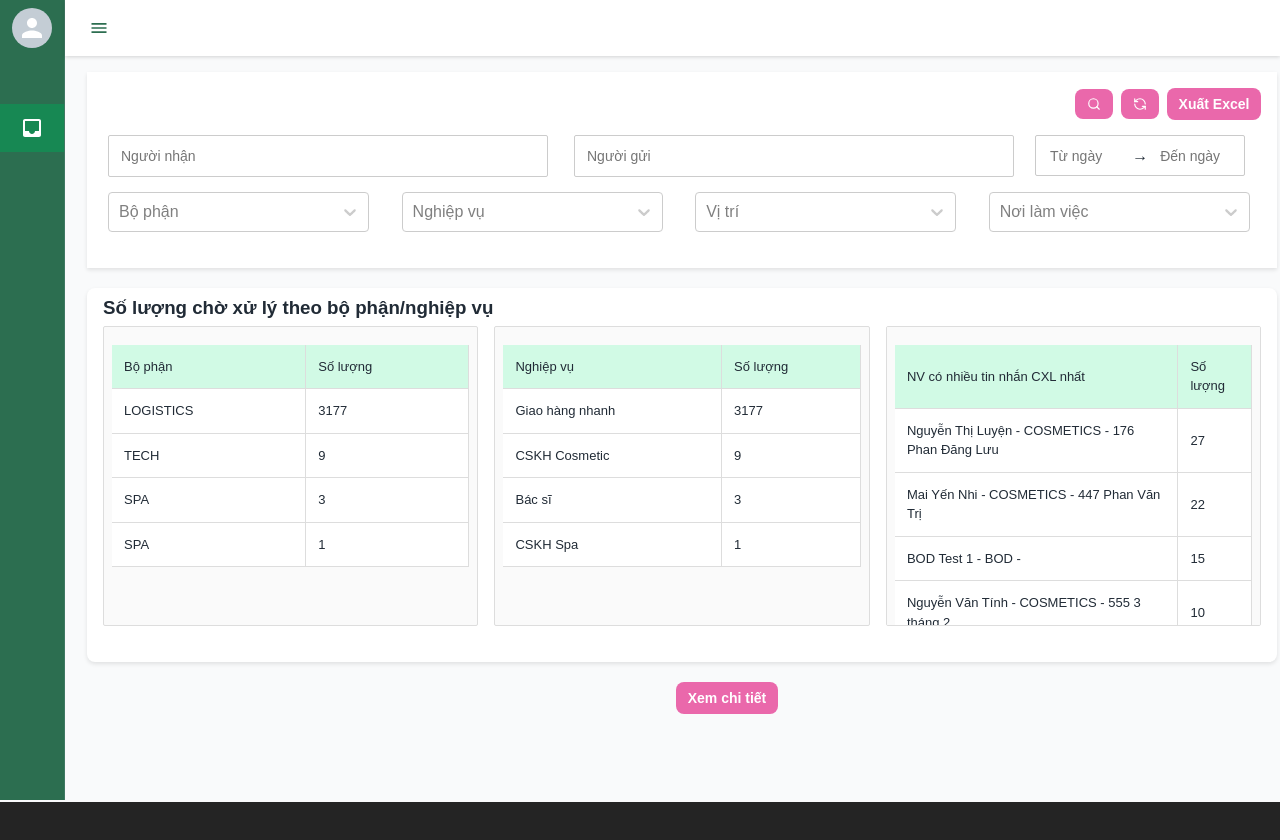
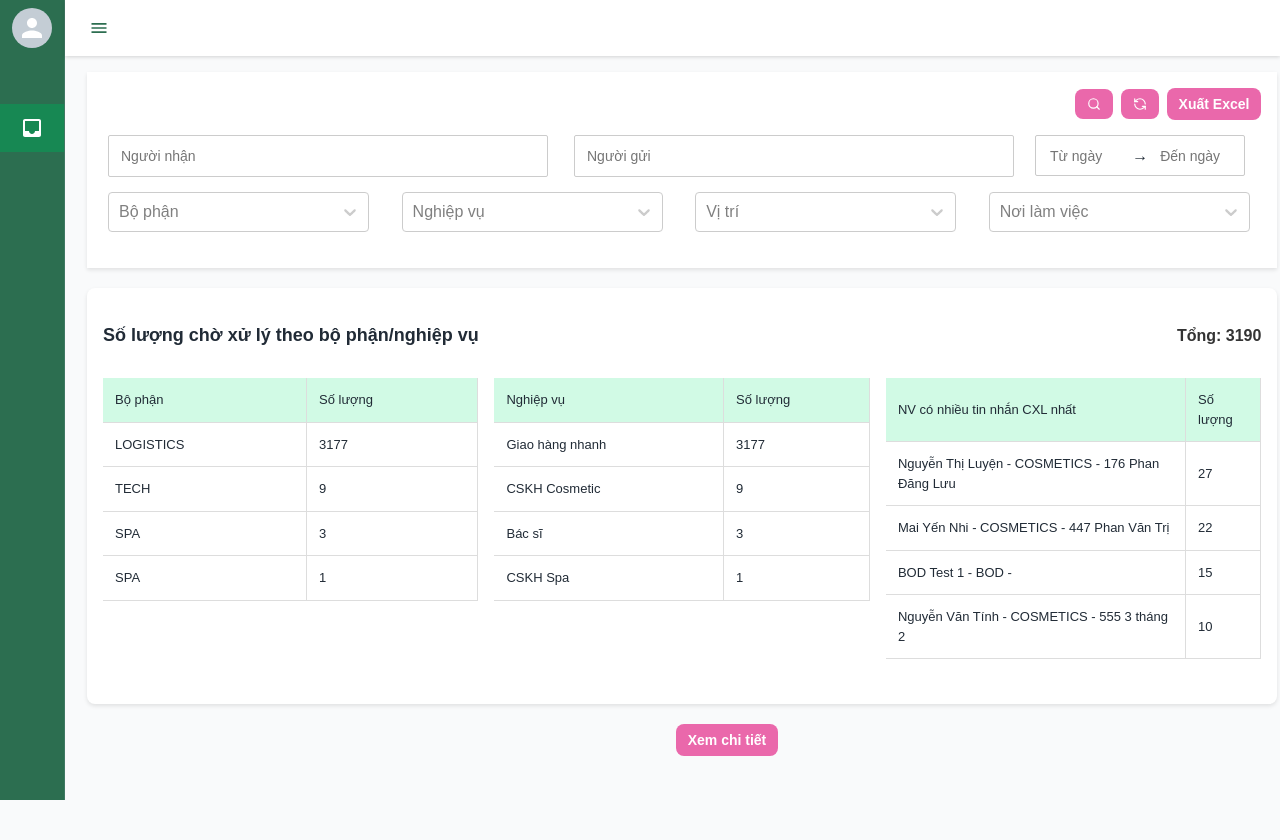
Before and after one commit to ThucTran1310/ThucTap_TranNgocThuc, a React (Vite) app: page /dashboard in a window 1280 px wide. Shown: the top 840 px of the page. Before the commit the page ends 802 px from the top, so only its background shows below. Built offline with nearby package versions, Linux system fonts and the light colour scheme.

Commit message:
thay đổi một số vấn đề giao diện

```diff
--- a/src/pages/dashboard/dashboard.scss
+++ b/src/pages/dashboard/dashboard.scss
@@ -332,15 +332,13 @@ tr:hover {
 
 /* Mỗi bảng chiếm 50% (chia đều) */
 .table-container {
-  flex: 1;
-  overflow-x: auto;
-  border-radius: 2px;
-  border: 1px solid #ddd;
-  background-color: #fafafa;
-  padding: 8px;
-  overflow: auto;
-  scrollbar-width: none; /* Firefox */
-  font-size: 13px;
+    flex: 1;
+    overflow-x: auto;
+    border: none;
+    background-color: transparent;
+    padding: 0;
+    scrollbar-width: none;
+    font-size: 13px;
 }
 
 .table-container::-webkit-scrollbar {
@@ -404,3 +402,20 @@ tr:hover {
   text-overflow: unset;  /* Loại bỏ dấu chấm dọc */
   white-space: normal;  /* Cho phép văn bản xuống dòng nếu cần */
 }
+.header-with-total {
+    display: flex;
+    justify-content: space-between;
+    align-items: center;
+    margin-bottom: 16px;
+  }
+
+  .section-title {
+    font-size: 18px;
+    font-weight: bold;
+  }
+
+  .total-count {
+    font-weight: bold;
+    color: #333;
+    font-size: 16px;
+  }
--- a/src/pages/dashboard/index.jsx
+++ b/src/pages/dashboard/index.jsx
@@ -178,7 +178,10 @@ export default function DashBoard() {
             <Card>
                 <CardContent>
                     <div className="content-wrapper">
-                        <h3 className="text-lg font-bold mb-4">Số lượng chờ xử lý theo bộ phận/nghiệp vụ</h3>
+                        <div className="header-with-total">
+                            <h3 className="section-title">Số lượng chờ xử lý theo bộ phận/nghiệp vụ</h3>
+                            <div className="total-count">Tổng: {data.reduce((sum, row) => sum + row.count, 0)}</div>
+                        </div>
                         <div className="tables-wrapper">
                             <div className="table-container">
                                 <Table>
```
Also changed, not shown: src/pages/dashboard/custom-select.scss (+5 -15 lines).
